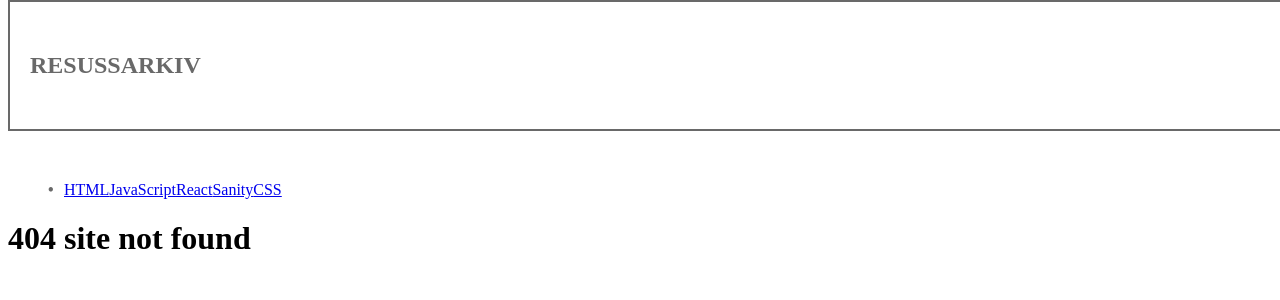
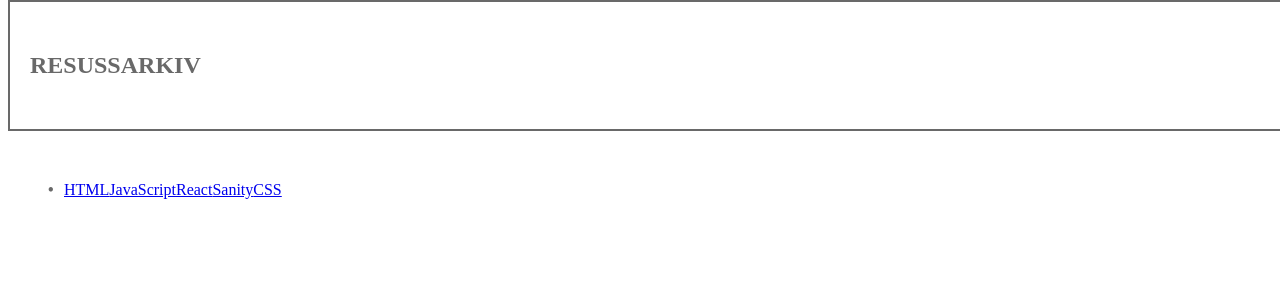
Before and after one commit to alexan1109/uin23ak3_resourceapp_group14, a React (Create React App) app in the folder ressursarkiv/: page / in a window 1280 px wide. Before the commit this address had no page. Shown: the top 300 px of the page. Built offline with nearby package versions, Linux system fonts and the light colour scheme.

Commit message:
fjernet error.js

```diff
--- a/ressursarkiv/src/App.js
+++ b/ressursarkiv/src/App.js
@@ -1,6 +1,5 @@
 import { Route, Routes } from "react-router-dom";
 import Css from "./components/Css";
-import Error from "./components/Error";
 import Header from "./components/Header";
 import Html from "./components/Html";
 import JavaScript from "./components/JavaScript";
@@ -23,7 +22,6 @@ function App() {
         <Route path="/react" element={<React />} />
         <Route path="/headless-cms" element={<Sanity />} />
         <Route path="/css" element={<Css />} />
-        <Route path="*" element={<Error />} />
       </Routes>
     </>
   );
--- a/ressursarkiv/src/components/Error.js
+++ /dev/null
@@ -1,4 +0,0 @@
-export default function Error(){
-    return <h1>404 site not found</h1>
-
-}
```
